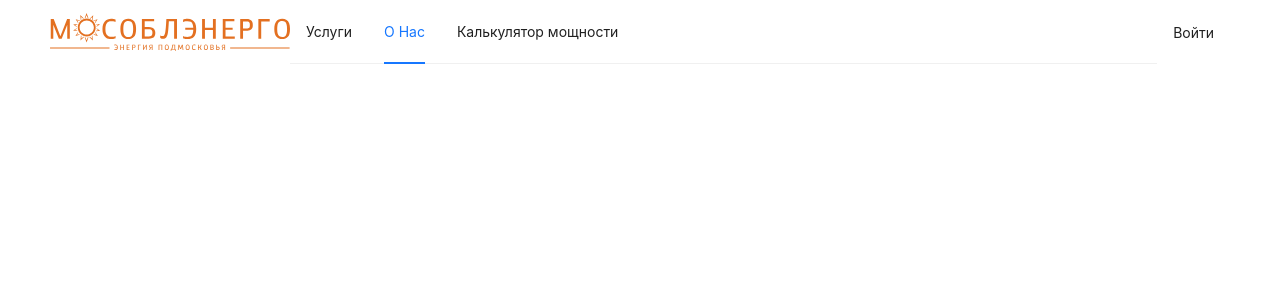
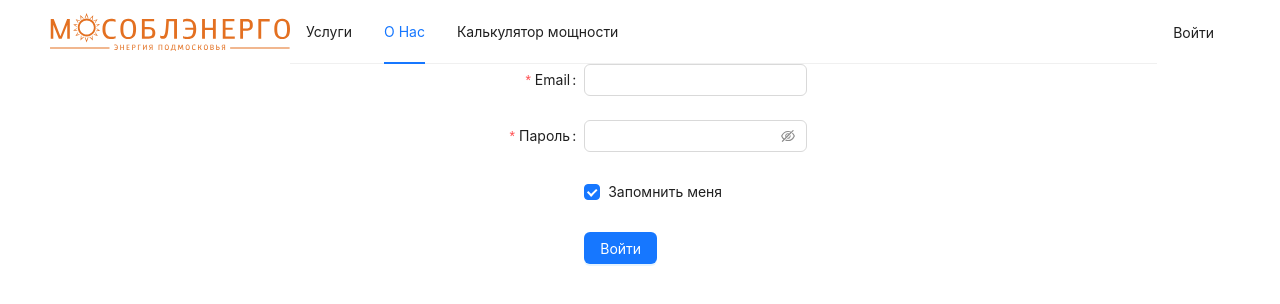
Before and after one commit to luxeivan/portal_mosoblenergo, a React (Create React App) app in the folder client/: page /auth in a window 1280 px wide. Shown: the top 304 px of the page. Built offline with nearby package versions, Linux system fonts and the light colour scheme.

Commit message:
Add forms auth

```diff
--- a/client/src/app/App.js
+++ b/client/src/app/App.js
@@ -3,6 +3,7 @@ import { BrowserRouter, Routes, Route } from "react-router-dom";
 import HomePage from "../pages/HomePage/HomePage";
 import "./App.css";
 import HeaderWidget from "../widgets/HeaderWidget/HeaderWidget";
+import AuthPage from "../pages/AuthPage/AuthPage";
 
 const App = () => {
   return (
@@ -12,6 +13,7 @@ const App = () => {
         <BrowserRouter>
           <Routes>
             <Route path="/" element={<HomePage />} />
+            <Route path="/auth" element={<AuthPage />} />
           </Routes>
         </BrowserRouter>
       </div>
--- /dev/null
+++ b/client/src/features/FormLogin/FormLogin.js
@@ -0,0 +1,56 @@
+import React from "react";
+import CustomForm from "../../shared/ui/CustomForm/CustomForm";
+import styles from "./FormLogin.module.css";
+
+const formConfig = {
+  layout: {
+    name: "login_form",
+    labelCol: { span: 8 },
+    wrapperCol: { span: 16 },
+  },
+  initialValues: {
+    remember: true,
+  },
+  fields: [
+    {
+      type: "email",
+      label: "Email",
+      name: "username",
+      rules: [{ required: true, message: "Пожалуйста, введите свою почту!" }],
+    },
+    {
+      type: "password",
+      label: "Пароль",
+      name: "password",
+      rules: [{ required: true, message: "Пожалуйста, введите свой пароль!" }],
+    },
+  ],
+  remember: {
+    label: "Запомнить меня",
+    layout: { wrapperCol: { offset: 8, span: 16 } },
+  },
+  submitButton: {
+    label: "Войти",
+    layout: { wrapperCol: { offset: 8, span: 16 } },
+  },
+};
+
+const onFinish = (values) => {
+  console.log("Успешно:", values);
+};
+
+const onFinishFailed = (errorInfo) => {
+  console.log("Ошибка:", errorInfo);
+};
+
+const FormLogin = () => {
+  return (
+    <CustomForm
+      formConfig={formConfig}
+      onFinish={onFinish}
+      onFinishFailed={onFinishFailed}
+    />
+  );
+};
+
+export default FormLogin;
--- /dev/null
+++ b/client/src/pages/AuthPage/AuthPage.js
@@ -0,0 +1,15 @@
+import React from "react";
+import styles from "./AuthPage.module.css";
+import { Helmet } from "react-helmet";
+import FormLogin from "../../features/FormLogin/FormLogin";
+
+export default function AuthPage() {
+  return (
+    <div className={styles.authPage}>
+      <Helmet>
+        <title>Авторизация</title>
+      </Helmet>
+      <FormLogin />
+    </div>
+  );
+}
--- /dev/null
+++ b/client/src/pages/AuthPage/AuthPage.module.css
@@ -0,0 +1,5 @@
+.authPage{
+    display: flex;
+    justify-content: center;
+    align-items: center;
+}
--- /dev/null
+++ b/client/src/shared/ui/CustomForm/CustomForm.js
@@ -0,0 +1,43 @@
+import React from "react";
+import { Form, Input, Checkbox } from "antd";
+import CustomButton from "../CustomButton/CustomButton";
+const CustomForm = ({ formConfig, onFinish, onFinishFailed, ...props }) => {
+  return (
+    <Form
+      {...formConfig.layout}
+      initialValues={formConfig.initialValues}
+      onFinish={onFinish}
+      onFinishFailed={onFinishFailed}
+      autoComplete="off"
+    >
+      {formConfig.fields.map((field) => (
+        <Form.Item
+          key={field.name}
+          label={field.label}
+          name={field.name}
+          rules={field.rules}
+        >
+          {field.type === "password" ? <Input.Password /> : <Input />}
+        </Form.Item>
+      ))}
+
+      {formConfig.remember && (
+        <Form.Item
+          name="remember"
+          valuePropName="checked"
+          {...formConfig.remember.layout}
+        >
+          <Checkbox>{formConfig.remember.label}</Checkbox>
+        </Form.Item>
+      )}
+
+      <Form.Item {...formConfig.submitButton.layout}>
+        <CustomButton type="primary" htmlType="submit">
+          {formConfig.submitButton.label}
+        </CustomButton>
+      </Form.Item>
+    </Form>
+  );
+};
+
+export default CustomForm;
```
Also changed, not shown: client/src/features/FormLogin/FormLogin.module.css (added).
